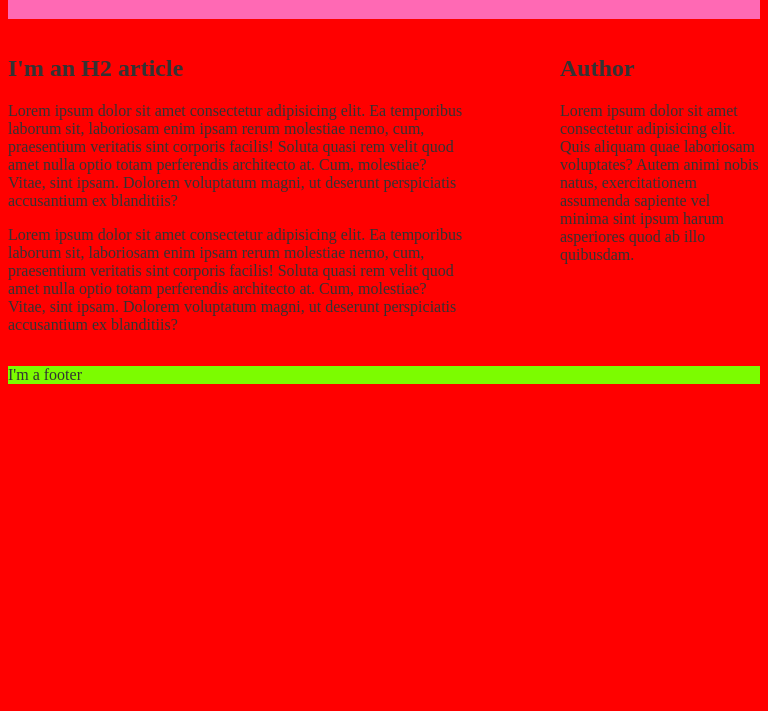
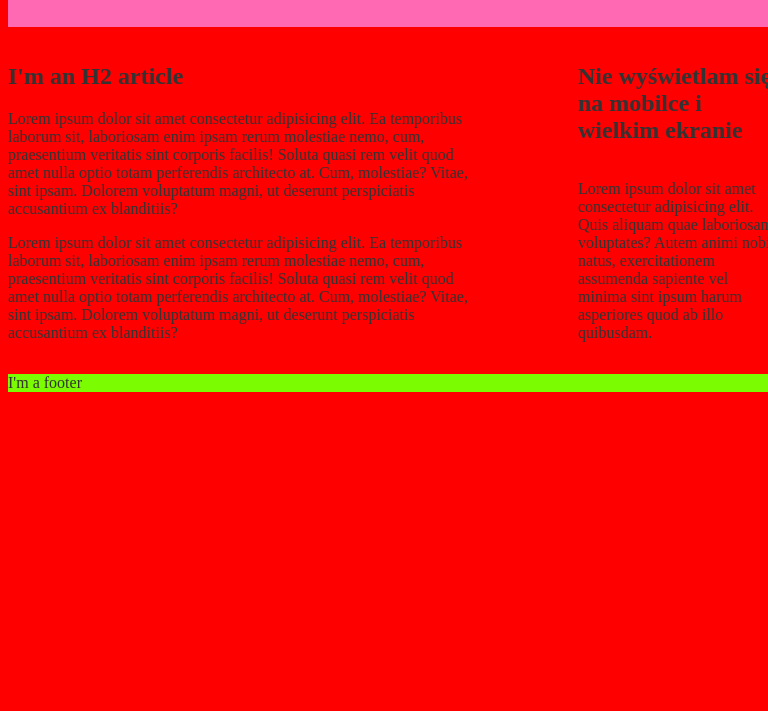
Before and after one commit to SlawomirN/first-grid, a plain HTML site: page index.html in a window 768 px wide. Shown: the part 89-800 px from the top of the page. Drawn offline with Linux system fonts and the light colour scheme.

Commit message:
min-width max-width display none - chowanie elementu strony

```diff
--- a/index.html
+++ b/index.html
@@ -25,7 +25,7 @@
                 magni, ut deserunt perspiciatis accusantium ex blanditiis?</p>
         </article>
         <aside class="aside">
-            <h2>Author</h2>
+            <h2>Nie wyświetlam się na mobilce i wielkim ekranie</h2>
             <p>Lorem ipsum dolor sit amet consectetur adipisicing elit. Quis aliquam quae laboriosam voluptates? Autem
                 animi nobis natus, exercitationem assumenda sapiente vel minima sint ipsum harum asperiores quod ab illo
                 quibusdam.</p>
--- a/style.css
+++ b/style.css
@@ -2,7 +2,9 @@ html {
     box-sizing: border-box;
 }
 
-*, *:before, *:after {
+*,
+*:before,
+*:after {
     box-sizing: inherit;
 }
 
@@ -17,14 +19,14 @@ body {
 }
 
 .main {
-    display: grid;
+    /* display: grid;
     grid-template-areas: "header header header"
     "article . aside"
     "footer footer footer";
     grid-template-columns: [pierwsza] 1fr [druga] 64px [trzecia] 200px;
     column-gap: 16px;
     row-gap: 16px;
-    grid-template-rows: 100px;
+    grid-template-rows: 100px; */
 }
 
 .header {
@@ -40,21 +42,50 @@ body {
     /* Zapis skrócony dla kolumny: grid-column: druga / span 3; */
     /* Zapis skrócony dla wiersza: grid-row: 1 / 2; */
 }
+
 .article {
     grid-area: article;
 }
+
 .aside {
     grid-area: aside;
+    display: none;
 }
+
 .footer {
     grid-area: footer;
 }
 
-@media screen and (min-width: 600px) {
+@media screen and (min-width: 768px) and (max-width: 1023px) {
+
+    .aside {
+        display: grid;
+    }
+
     body {
         background: red;
     }
+
     .footer {
         background: lawngreen;
     }
+
+    .main {
+        display: grid;
+        grid-template-areas: "header header header"
+            "article . aside"
+            "footer footer footer";
+        grid-template-columns: [pierwsza] 1fr [druga] 64px [trzecia] 200px;
+        column-gap: 16px;
+        row-gap: 16px;
+        grid-template-rows: 100px;
+        width: 770px;
+        margin: 16px auto;
+    }
 }
+
+@media screen and (min-width: 1024px) {
+    body {
+        background: blueviolet;
+    }
+}
```
